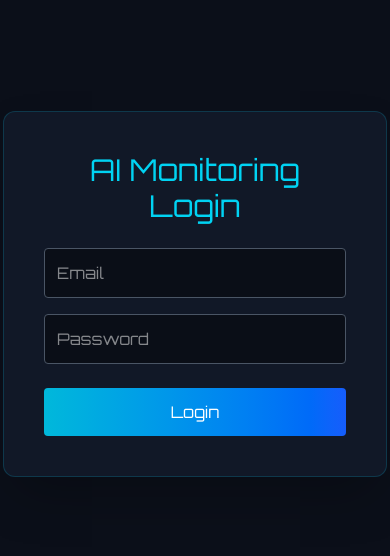
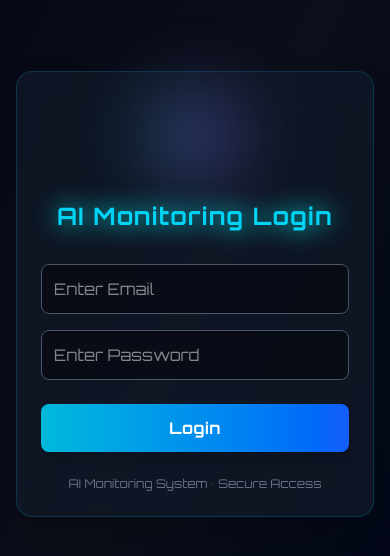
Before and after one commit to Niks-Barad-7741/Ai-Monitoring_system, a React (Vite) app in the folder frontend/: page / in a window 390 px wide. Shown: the part 128-684 px from the top of the page. Built offline with nearby package versions, Linux system fonts and the light colour scheme.

Commit message:
Added responsiveness

```diff
--- a/frontend/src/pages/Login.jsx
+++ b/frontend/src/pages/Login.jsx
@@ -1,3 +1,71 @@
+// import axios from "axios";
+// import { useState } from "react";
+
+// function Login(){
+
+//   const [email,setEmail] = useState("");
+//   const [password,setPassword] = useState("");
+
+//   const handleLogin = async ()=>{
+
+//     try{
+//       const res = await axios.post(
+//         "http://127.0.0.1:8000/auth/login",
+//         {email,password}
+//       );
+
+//       sessionStorage.setItem("token", res.data.token);
+//       sessionStorage.setItem("role", res.data.role);
+//       sessionStorage.setItem("email", res.data.email);
+
+//       if(res.data.role === "admin"){
+//         window.location="/admin";
+//       }else{
+//         window.location="/user";
+//       }
+
+//     }catch{
+//       alert("Invalid Login");
+//     }
+//   }
+
+//   return(
+//     <div className="min-h-screen flex items-center justify-center bg-[#0b0f19] text-white">
+
+//       <div className="bg-[#111827] p-10 rounded-xl shadow-2xl w-96 border border-cyan-500/20">
+
+//         <h1 className="text-3xl mb-6 text-center text-cyan-400">
+//           AI Monitoring Login
+//         </h1>
+
+//         <input
+//           type="email"
+//           placeholder="Email"
+//           className="w-full p-3 mb-4 bg-black/40 border border-gray-600 rounded focus:outline-none focus:border-cyan-400"
+//           onChange={(e)=>setEmail(e.target.value)}
+//         />
+
+//         <input
+//           type="password"
+//           placeholder="Password"
+//           className="w-full p-3 mb-6 bg-black/40 border border-gray-600 rounded focus:outline-none focus:border-cyan-400"
+//           onChange={(e)=>setPassword(e.target.value)}
+//         />
+
+//         <button
+//           onClick={handleLogin}
+//           className="w-full py-3 rounded bg-gradient-to-r from-cyan-500 to-blue-600 hover:scale-105 transition"
+//         >
+//           Login
+//         </button>
+
+//       </div>
+
+//     </div>
+//   )
+// }
+
+// export default Login;
 import axios from "axios";
 import { useState } from "react";
 
@@ -5,8 +73,15 @@ function Login(){
 
   const [email,setEmail] = useState("");
   const [password,setPassword] = useState("");
+  const [loading,setLoading] = useState(false);
 
   const handleLogin = async ()=>{
+    if(!email || !password){
+      alert("Enter email & password");
+      return;
+    }
+
+    setLoading(true);
 
     try{
       const res = await axios.post(
@@ -27,40 +102,66 @@ function Login(){
     }catch{
       alert("Invalid Login");
     }
+
+    setLoading(false);
   }
 
   return(
-    <div className="min-h-screen flex items-center justify-center bg-[#0b0f19] text-white">
+    <div className="min-h-screen flex items-center justify-center px-4
+    bg-gradient-to-br from-[#070716] via-[#0b0f19] to-[#020617] text-white">
 
-      <div className="bg-[#111827] p-10 rounded-xl shadow-2xl w-96 border border-cyan-500/20">
+      {/* card */}
+      <div className="w-full max-w-md bg-[#111827]/80 backdrop-blur-lg
+      p-6 md:p-10 rounded-2xl shadow-2xl border border-cyan-500/20">
 
-        <h1 className="text-3xl mb-6 text-center text-cyan-400">
+        {/* logo glow */}
+        <div className="w-20 h-20 mx-auto mb-6 rounded-full
+        bg-gradient-to-r from-cyan-400 to-purple-600 blur-2xl opacity-50"></div>
+
+        {/* title */}
+        <h1 className="text-2xl md:text-3xl mb-8 text-center font-bold
+        tracking-wider text-cyan-400 drop-shadow-[0_0_12px_cyan]">
           AI Monitoring Login
         </h1>
 
+        {/* email */}
         <input
           type="email"
-          placeholder="Email"
-          className="w-full p-3 mb-4 bg-black/40 border border-gray-600 rounded focus:outline-none focus:border-cyan-400"
+          placeholder="Enter Email"
+          className="w-full p-3 mb-4 bg-black/40 border border-gray-600
+          rounded-lg focus:outline-none focus:border-cyan-400
+          focus:shadow-[0_0_10px_cyan] transition"
           onChange={(e)=>setEmail(e.target.value)}
         />
 
+        {/* password */}
         <input
           type="password"
-          placeholder="Password"
-          className="w-full p-3 mb-6 bg-black/40 border border-gray-600 rounded focus:outline-none focus:border-cyan-400"
+          placeholder="Enter Password"
+          className="w-full p-3 mb-6 bg-black/40 border border-gray-600
+          rounded-lg focus:outline-none focus:border-cyan-400
+          focus:shadow-[0_0_10px_cyan] transition"
           onChange={(e)=>setPassword(e.target.value)}
         />
 
+        {/* login button */}
         <button
           onClick={handleLogin}
-          className="w-full py-3 rounded bg-gradient-to-r from-cyan-500 to-blue-600 hover:scale-105 transition"
+          disabled={loading}
+          className={`w-full py-3 rounded-lg font-semibold tracking-wide
+          bg-gradient-to-r from-cyan-500 to-blue-600
+          hover:scale-105 transition-all duration-300 shadow-lg
+          ${loading ? "opacity-60 cursor-not-allowed" : ""}`}
         >
-          Login
+          {loading ? "Logging in..." : "Login"}
         </button>
 
+        {/* footer */}
+        <p className="text-center text-xs text-gray-500 mt-6">
+          AI Monitoring System • Secure Access
+        </p>
+
       </div>
-
     </div>
   )
 }
```
